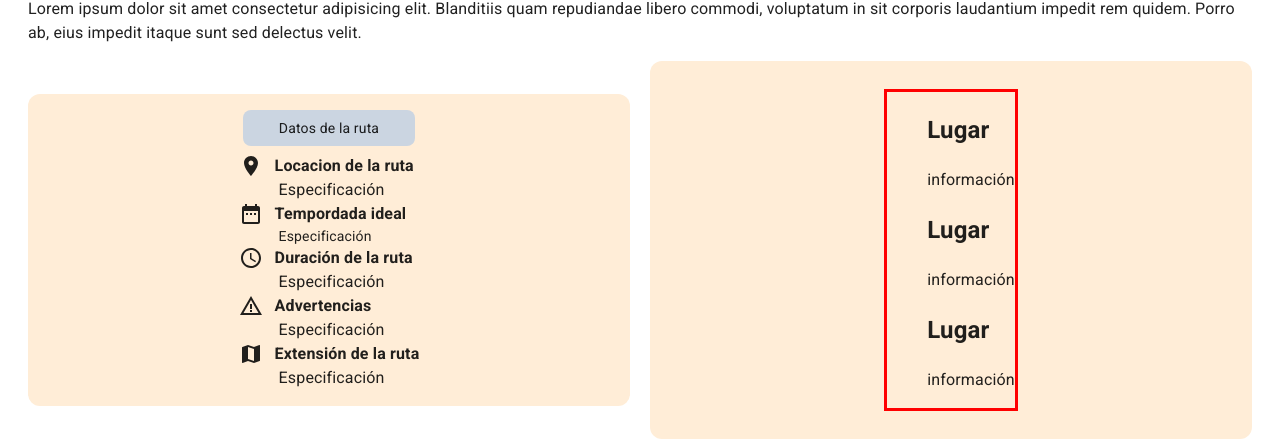
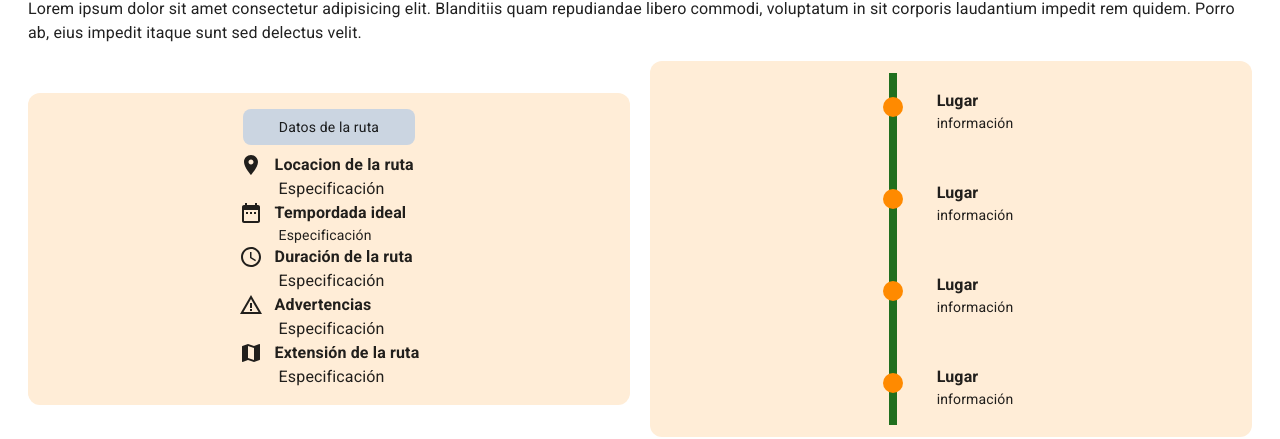
Before and after one commit to No-Country-simulation/s16-10-n-java-react, a Next.js app in the folder Client/turismo-app-no-country/: page /rutas/1 in a window 1280 px wide. Shown: the part 367-806 px from the top of the page. Built offline with nearby package versions, Linux system fonts and the light colour scheme.

Commit message:
feat: add improvements to RouteTimeLine component

```diff
--- a/Client/turismo-app-no-country/app/_ui/RouteTimeLine.tsx
+++ b/Client/turismo-app-no-country/app/_ui/RouteTimeLine.tsx
@@ -1,24 +1,41 @@
+const RouteTimeLineItems = [
+    {
+        id: 1,
+        title: 'Lugar',
+        description: 'información',
+    },
+    {
+        id: 2,
+        title: 'Lugar',
+        description: 'información',
+    },
+    {
+        id: 3,
+        title: 'Lugar',
+        description: 'información',
+    },
+    {
+        id: 4,
+        title: 'Lugar',
+        description: 'información',
+    },
+];
+
 export const RouteTimeLine = () => {
     return (
         <>
-            <div className="flex flex-col items-center bg-derby rounded-xl w-full min-w-[215px] p-3">
-                <div className="">
-                    <ul
-                        className="list-none"
-                        style={{ border: 'solid', borderColor: 'red' }}
-                    >
-                        <li>
-                            <h2>Lugar</h2>
-                            <p>información</p>
-                        </li>
-                        <li>
-                            <h2>Lugar</h2>
-                            <p>información</p>
-                        </li>
-                        <li>
-                            <h2>Lugar</h2>
-                            <p>información</p>
-                        </li>
+            <div className="flex flex-col items-center bg-derby rounded-xl w-full min-w-[215px]  p-3">
+                <div className=" border-0 border-l-8 border-secondary border-solid">
+                    <ul className="flex flex-col list-none gap-y-12">
+                        {RouteTimeLineItems.map((item) => (
+                            <li key={item.id} className="relative">
+                                <div className="absolute top-2 -left-[54px] w-5 h-5 bg-primary rounded-full"></div>
+                                <h2 className="m-0 text-base">{item.title}</h2>
+                                <p className="m-0 text-sm">
+                                    {item.description}
+                                </p>
+                            </li>
+                        ))}
                     </ul>
                 </div>
             </div>
```
